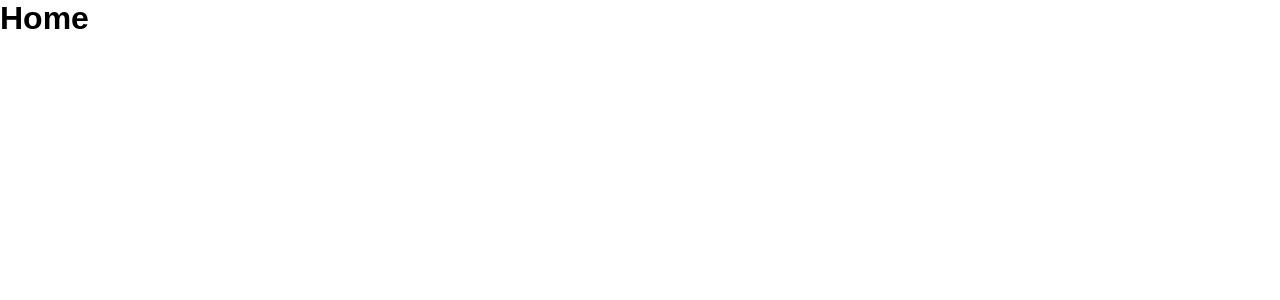
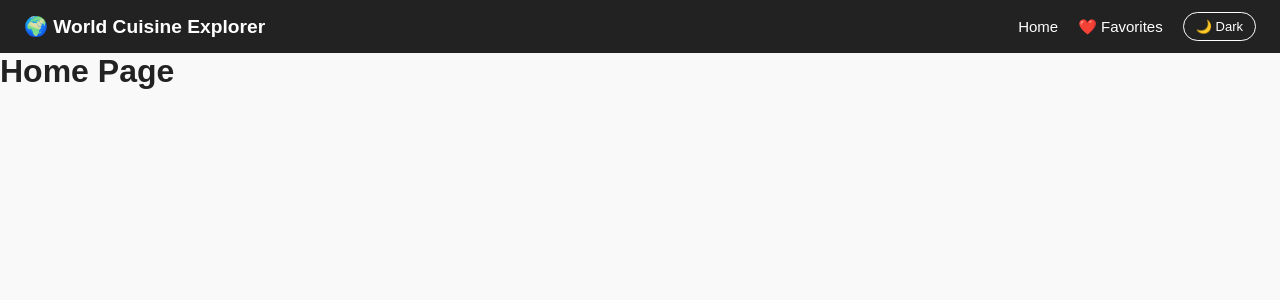
Before and after one commit to sv189/world-cuisine-explorer, a React (Vite) app: page / in a window 1280 px wide. Shown: the top 300 px of the page. Built offline with nearby package versions, Linux system fonts and the light colour scheme.

Commit message:
Add Navbar with dark mode toggle and favorites badge

```diff
--- a/src/App.jsx
+++ b/src/App.jsx
@@ -5,6 +5,7 @@ import Home from './pages/Home';
 import CountryPage from './pages/CountryPage';
 import DishPage from './pages/DishPage';
 import FavoritesPage from './pages/FavoritesPage';
+import Navbar from './components/Navbar';
 
 
 function App() {
@@ -12,8 +13,9 @@ function App() {
     <ThemeProvider>
       <FavoritesProvider>
         <BrowserRouter>
+          <Navbar />
           <Routes>
-            <Route path="/" element={<h1>Home</h1>} />
+            <Route path="/" element={<Home />} />
             <Route path="/country/:id" element={<CountryPage />} />
             <Route path="/dish/:id" element={<DishPage />} />
             <Route path="/favorites" element={<FavoritesPage />} />
--- /dev/null
+++ b/src/components/Navbar.jsx
@@ -0,0 +1,32 @@
+import { Link } from 'react-router-dom';
+import { useTheme } from '../context/ThemeContext';
+import { useFavorites } from '../context/FavoritesContext';
+import '../styles/Navbar.css';
+
+function Navbar() {
+  const { isDark, toggleTheme } = useTheme();
+  const { favorites } = useFavorites();
+
+  return (
+    <nav className="navbar">
+      <Link to="/" className="navbar-logo">
+        🌍 World Cuisine Explorer
+      </Link>
+
+      <div className="navbar-links">
+        <Link to="/">Home</Link>
+        <Link to="/favorites">
+          ❤️ Favorites
+          {favorites.length > 0 && (
+            <span className="fav-badge">{favorites.length}</span>
+          )}
+        </Link>
+        <button className="theme-toggle" onClick={toggleTheme}>
+          {isDark ? "☀️ Light" : "🌙 Dark"}
+        </button>
+      </div>
+    </nav>
+  );
+}
+
+export default Navbar;
--- a/src/context/ThemeContext.jsx
+++ b/src/context/ThemeContext.jsx
@@ -6,11 +6,14 @@ export function ThemeProvider({ children }) {
   const [isDark, setIsDark] = useState(false);
 
   function toggleTheme() {
-    setIsDark(prev => !prev);
-    document.document.Element.setAttribute(
-      'data-theme',
-      isDark ? 'light' : 'dark'
-    );
+    setIsDark(prev => {
+      const newIsDark = !prev;
+      document.documentElement.setAttribute(
+        'data-theme',
+        newIsDark ? 'dark' : 'light'
+      );
+      return newIsDark;
+    });
   }
 
   return (
--- a/src/index.css
+++ b/src/index.css
@@ -8,4 +8,21 @@ body {
   font-family: Arial, sans-serif;
   background-color: var(--bg-color);
   color: var(--text-color);
+  transition: background-color 0.3s ease, color 0.3s ease;
 }
+
+:root {
+  --bg-color: #f9f9f9;
+  --text-color: #222;
+  --card-bg: white;
+  --border-color: #eee;
+  --shadow: 0 2px 8px rgba(0, 0, 0, 0.8);
+}
+
+[data-theme="dark"] {
+  --bg-color: #1a1a2e;
+  --text-color: #e0e0e0;
+  --card-bg: #16213e;
+  --border-color: #333;
+  --shadow: 0 2px 8px rgba(0, 0, 0, 0.4);
+}
--- /dev/null
+++ b/src/styles/Navbar.css
@@ -0,0 +1,59 @@
+.navbar {
+    display: flex;
+    justify-content: space-between;
+    align-items: center;
+    padding: 12px 24px;
+    background-color: #222;
+    color: white;
+    position: sticky;
+    top: 0;
+    z-index: 100;
+}
+
+.navbar-logo {
+    font-size: 1.2rem;
+    font-weight: bold;
+    color: white;
+    text-decoration: none;
+}
+
+.navbar-links {
+    display: flex;
+    align-items: center;
+    gap: 20px;
+}
+
+.navbar-links a {
+    color: white;
+    text-decoration: none;
+    font-size: 15px;
+    position: relative;
+}
+
+.navbar-links a:hover {
+    color: #ff6b35;
+}
+
+.fav-badge {
+    background: #ff6b35;
+    color: white;
+    border-radius: 50%;
+    padding: 2px 7px;
+    font-size: 11px;
+    margin-left: 4px;
+}
+
+.theme-toggle {
+    background: none;
+    border: 1px solid white;
+    color: white;
+    padding: 6px 12px;
+    border-radius: 16px;
+    cursor: pointer;
+    font-size: 13px;
+}
+
+.theme-toggle:hover {
+    background: #ff6b35;
+    border-color: #ff6b35;
+}
```
